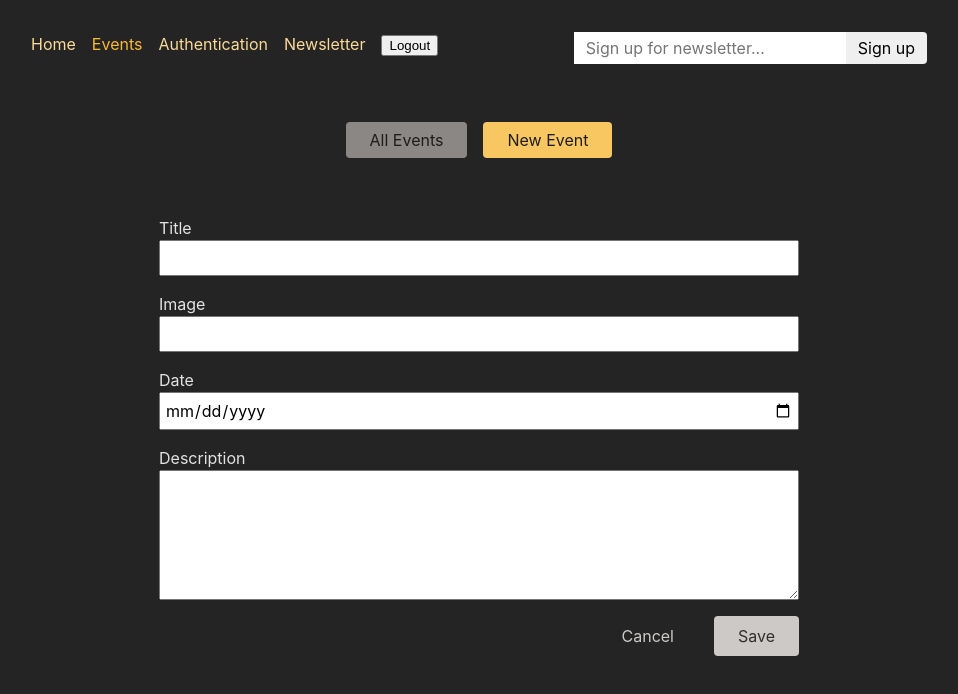
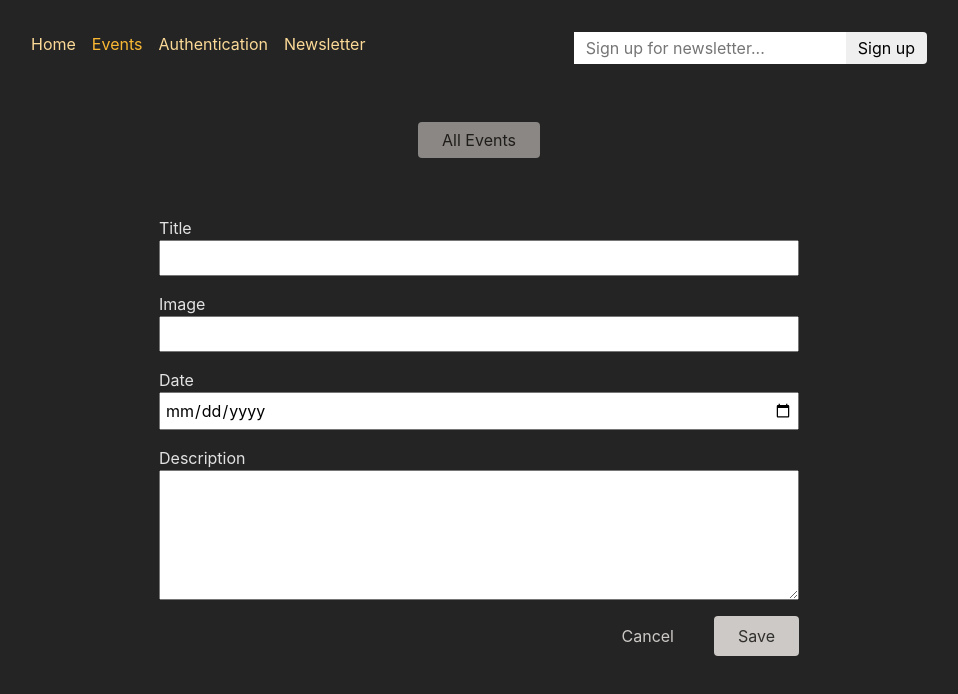
Before and after one commit to TomaszSuski/react-complete-guide-7-authentication, a React (Create React App) app in the folder frontend/: page /events/new in a window 1280 px wide. Shown: the top 694 px of the page, without its empty margins (161-1119 px from the left). Built offline with nearby package versions, Linux system fonts and the light colour scheme.

Commit message:
added useRouterLoaderData hook to load and distribute token for conditional UI rendering

```diff
--- a/frontend/src/App.js
+++ b/frontend/src/App.js
@@ -17,12 +17,15 @@
   action as authAction,
 } from "./pages/Authentication";
 import { action as logoutAction } from "./pages/Logout";
+import {loader as tokenLoader} from './util/auth';
 
 const router = createBrowserRouter([
   {
     path: "/",
     element: <RootLayout />,
     errorElement: <ErrorPage />,
+    id: 'root',
+    loader: tokenLoader,
     children: [
       { index: true, element: <HomePage /> },
       {
--- a/frontend/src/components/EventItem.js
+++ b/frontend/src/components/EventItem.js
@@ -1,15 +1,16 @@
-import { Link, useSubmit } from 'react-router-dom';
+import { Link, useRouteLoaderData, useSubmit } from "react-router-dom";
 
-import classes from './EventItem.module.css';
+import classes from "./EventItem.module.css";
 
 function EventItem({ event }) {
   const submit = useSubmit();
+  const token = useRouteLoaderData("root");
 
   function startDeleteHandler() {
-    const proceed = window.confirm('Are you sure?');
+    const proceed = window.confirm("Are you sure?");
 
     if (proceed) {
-      submit(null, { method: 'delete' });
+      submit(null, { method: "delete" });
     }
   }
 
@@ -19,10 +20,12 @@
       <h1>{event.title}</h1>
       <time>{event.date}</time>
       <p>{event.description}</p>
-      <menu className={classes.actions}>
-        <Link to="edit">Edit</Link>
-        <button onClick={startDeleteHandler}>Delete</button>
-      </menu>
+      {token && (
+        <menu className={classes.actions}>
+          <Link to="edit">Edit</Link>
+          <button onClick={startDeleteHandler}>Delete</button>
+        </menu>
+      )}
     </article>
   );
 }
--- a/frontend/src/components/EventsNavigation.js
+++ b/frontend/src/components/EventsNavigation.js
@@ -1,8 +1,9 @@
-import { NavLink } from 'react-router-dom';
+import { NavLink, useRouteLoaderData } from "react-router-dom";
 
-import classes from './EventsNavigation.module.css';
+import classes from "./EventsNavigation.module.css";
 
 function EventsNavigation() {
+  const token = useRouteLoaderData("root");
   return (
     <header className={classes.header}>
       <nav>
@@ -18,6 +19,7 @@
               All Events
             </NavLink>
           </li>
+          {token && (
             <li>
               <NavLink
                 to="/events/new"
@@ -28,6 +30,7 @@
                 New Event
               </NavLink>
             </li>
+          )}
         </ul>
       </nav>
     </header>
--- a/frontend/src/components/MainNavigation.js
+++ b/frontend/src/components/MainNavigation.js
@@ -1,9 +1,10 @@
-import { Form, NavLink } from 'react-router-dom';
+import { Form, NavLink, useRouteLoaderData } from "react-router-dom";
 
-import classes from './MainNavigation.module.css';
-import NewsletterSignup from './NewsletterSignup';
+import classes from "./MainNavigation.module.css";
+import NewsletterSignup from "./NewsletterSignup";
 
 function MainNavigation() {
+  const token = useRouteLoaderData("root");
   return (
     <header className={classes.header}>
       <nav>
@@ -29,6 +30,7 @@
               Events
             </NavLink>
           </li>
+          {!token && (
             <li>
               <NavLink
                 to="/auth?mode=login"
@@ -39,6 +41,8 @@
                 Authentication
               </NavLink>
             </li>
+          )}
+
           <li>
             <NavLink
               to="/newsletter"
@@ -49,11 +53,13 @@
               Newsletter
             </NavLink>
           </li>
+          {token && (
             <li>
-            <Form action='/logout' method='POST'>
+              <Form action="/logout" method="POST">
                 <button>Logout</button>
               </Form>
             </li>
+          )}
         </ul>
       </nav>
       <NewsletterSignup />
--- a/frontend/src/util/auth.js
+++ b/frontend/src/util/auth.js
@@ -2,3 +2,7 @@
     const token = localStorage.getItem('token');
     return token;
 }
+
+export function loader() {
+    return getAuthToken();
+}
```
Lines whose indentation alone changed are shown as unchanged.
